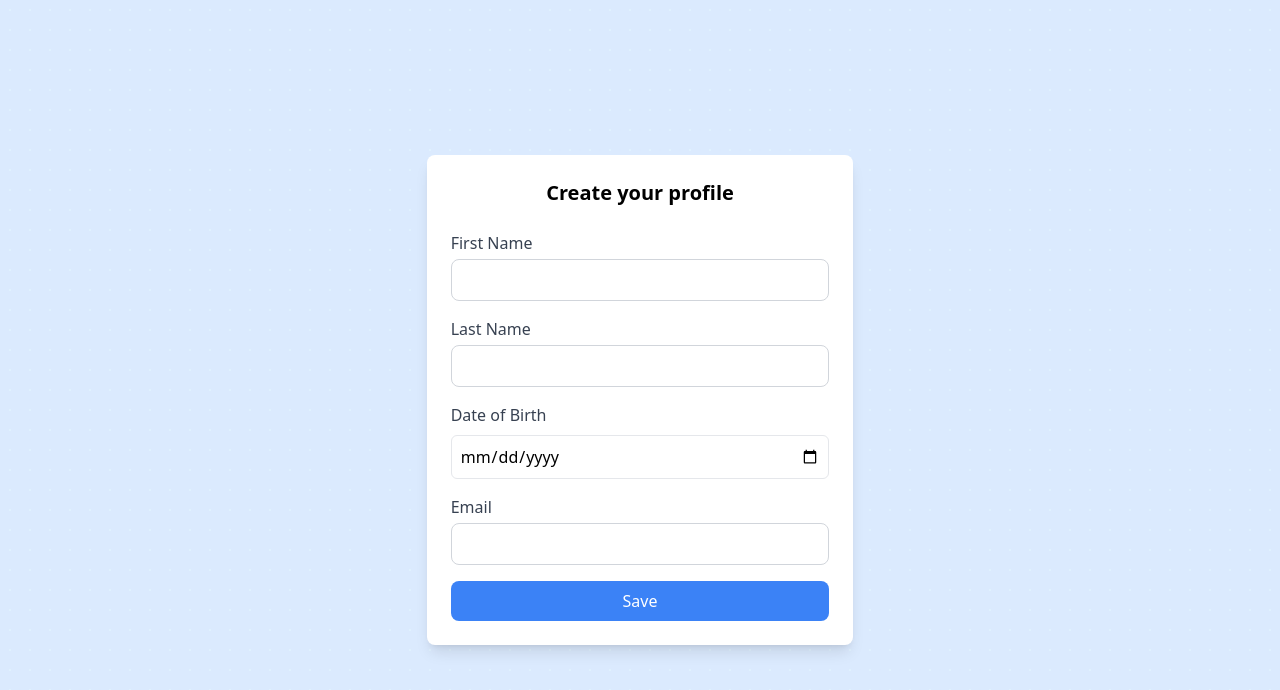
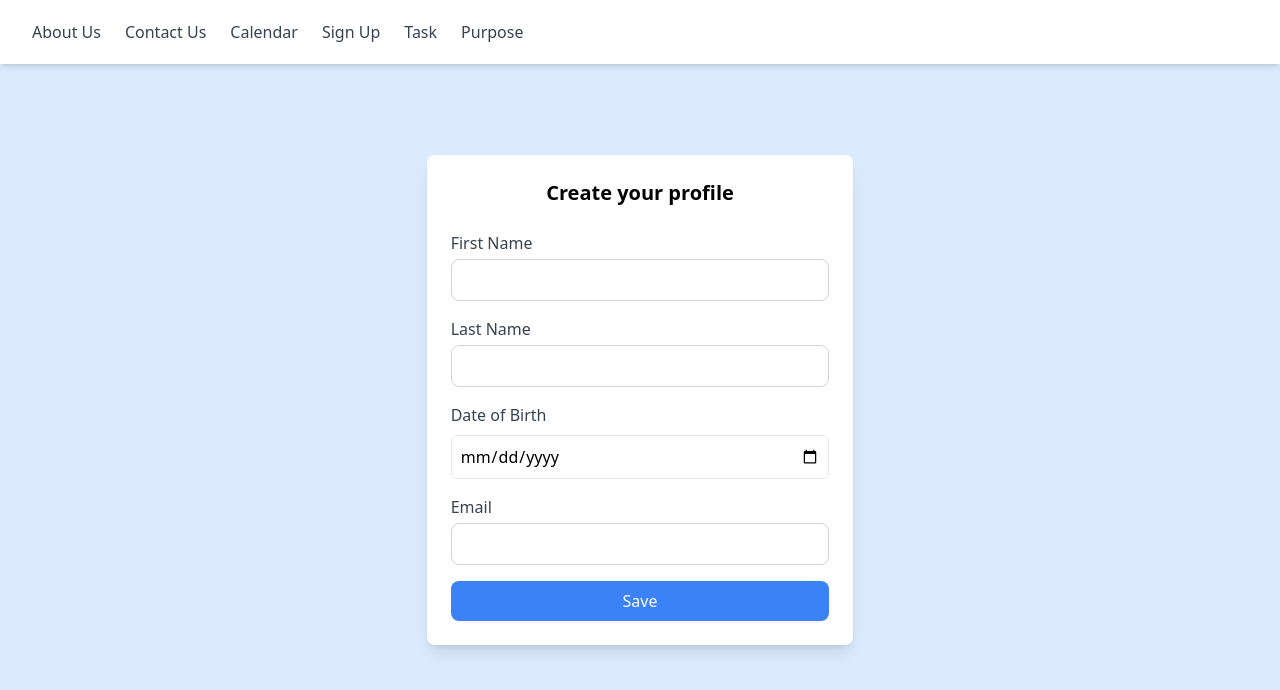
Before and after one commit to Fouzamer/Project-00, a website: page src/profil.html in a window 1280 px wide. Drawn offline with nearby package versions, Linux system fonts and the light colour scheme.

Commit message:
Final push

```diff
--- a/src/profil.html
+++ b/src/profil.html
@@ -6,8 +6,24 @@
     <title>Contact Us</title>
     <script src="https://cdn.tailwindcss.com"></script>
 </head>
-<body class="bg-blue-100 h-screen flex items-center justify-center">
+<body class="bg-blue-100"">
+<div class="bg-blue-100 h-screen flex items-center justify-center">
 
+  <!-- Navigation Bar -->
+  <nav class="bg-white shadow-md fixed top-0 w-full">
+    <div class="max-w-7xl mx-auto px-4 sm:px-6 lg:px-8">
+        <div class="flex justify-between items-center h-16">
+            <div class="flex space-x-6">
+                <a href="about.html" class="text-gray-700 hover:text-blue-500 font-medium">About Us</a>
+                <a href="contact.html" class="text-gray-700 hover:text-blue-500 font-medium">Contact Us</a>
+                <a href="calendar.html" class="text-gray-700 hover:text-blue-500 font-medium">Calendar</a>
+                <a href="index.html" class="text-gray-700 hover:text-blue-500 font-medium">Sign Up</a>
+                <a href="task.html" class="text-gray-700 hover:text-blue-500 font-medium">Task</a>
+                <a href="purpose.html" class="text-gray-700 hover:text-blue-500 font-medium">Purpose</a>
+            </div>
+        </div>
+    </div>
+</nav>
 <!-- Create Profile card -->
 
 <div id="profile-container" class="bg-white w-2/3 md:w-1/2 lg:w-1/3 p-6 shadow-lg rounded-lg" style="display: block;">
@@ -59,6 +75,7 @@
     </div>
   </div>
   <style>
+  </div>
     body {
       background-image: radial-gradient(circle, #e0f2fe 1px, transparent 1px);
       background-size: 20px 20px;
@@ -66,5 +83,5 @@
   </style>
   <script src="database.js"></script>
   <script src="script.js"></script>
-</body>
+</div>
 </html>
```
Also changed, not shown: src/Main-Tab.html (+0 -1 lines), src/calendar.html (+0 -1 lines).
